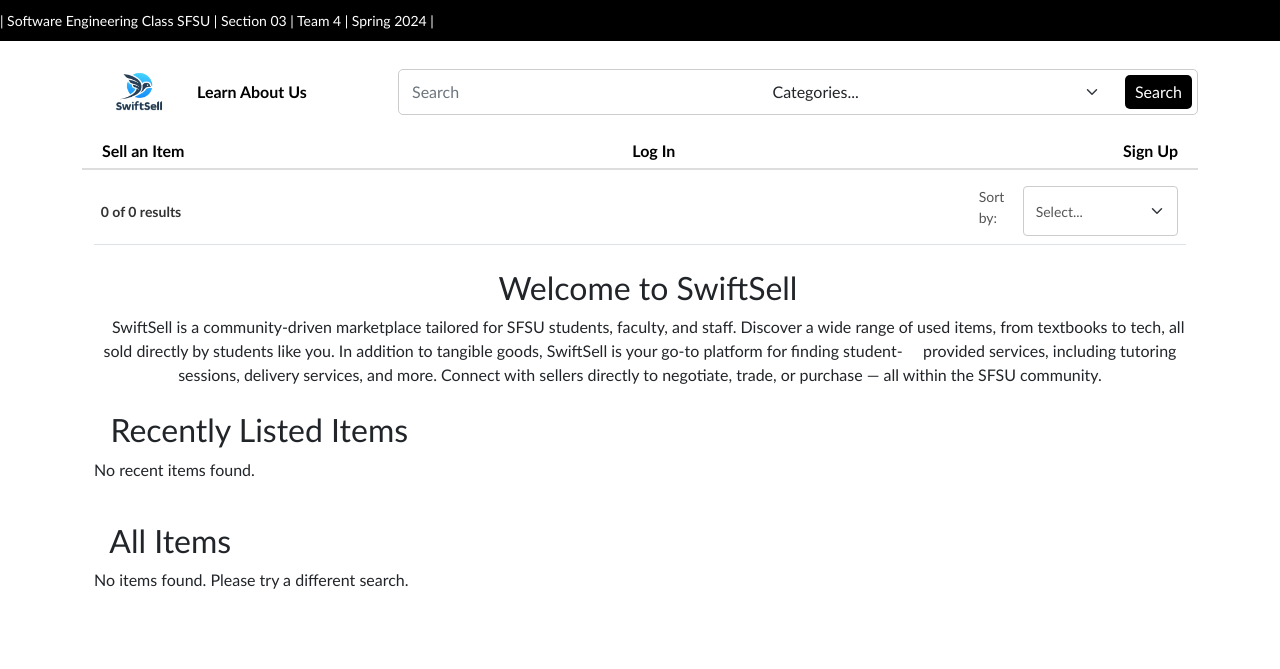
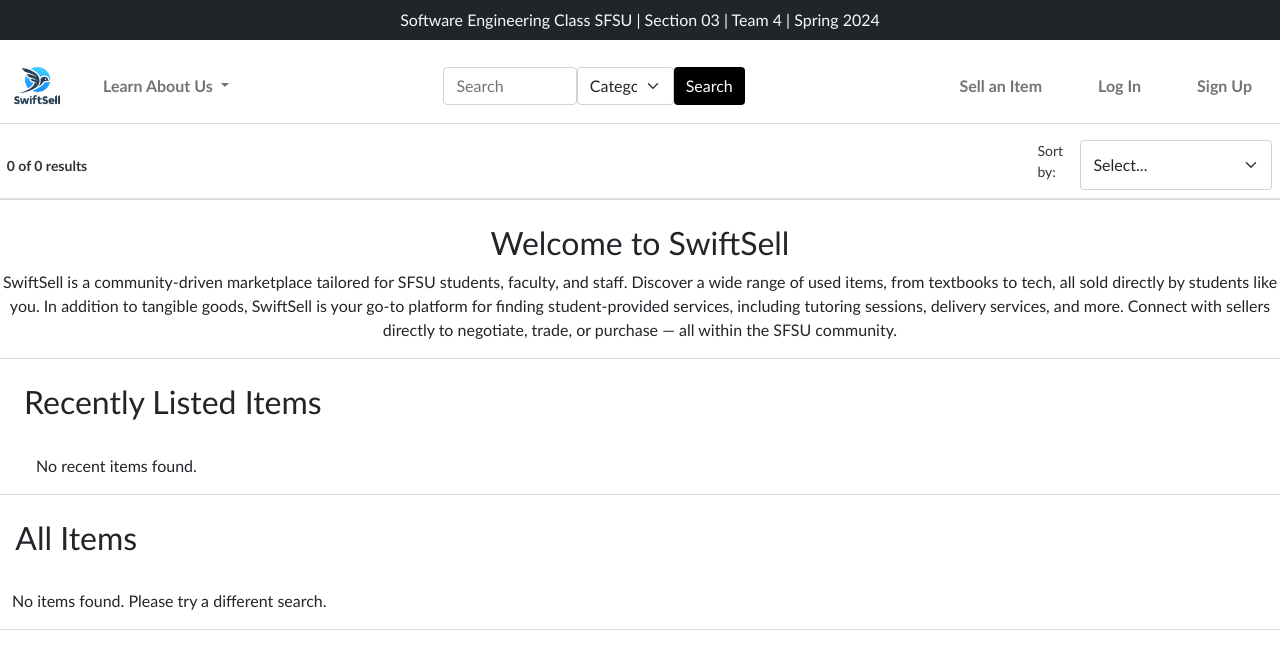
Before and after one commit to Amandeep-Singh-24/SwiftSell, a Flask app: page / in a window 1280 px wide. Shown: the top 669 px of the page. Run offline with Flask 3, Linux system fonts and the light colour scheme; data that the repository does not hold is empty; some libraries are stand-ins or nearby versions.

Commit message:
Adjusted for bootstrap

```diff
--- a/application/src/static/css/search.css
+++ b/application/src/static/css/search.css
@@ -8,24 +8,8 @@
     font-family: 'Trebuchet MS', 'Lucida Sans Unicode', 'Lucida Grande', 'Lucida Sans', Arial, sans-serif;
 }
 
-/* Small black header styling */
-.small-header {
-    background-color: #000;
-    color: #fff;
-    text-align: left;
-    padding: 10px 0;
-    font-size: 14px;
-    border-bottom: 0; /* No bottom margin */
-}
 
-/* Full-width navigation bar adjustments */
-.nav-search-bar {
-    background-color: white;
-    display: flex;
-    justify-content: space-between; /* Space between nav items */
-    align-items: center;
-    border-bottom: 2px solid #ddd;
-}
+
 
 /* Navigation items styling */
 .nav-item {
@@ -43,7 +27,6 @@
 
 /* Search form customization for inline display */
 .search-section {
-    display: flex;
     align-items: center;
     background-color: white;
     border: 1px solid #ccc;
@@ -54,7 +37,6 @@
 
 /* Adjustments for the search input */
 .search-section .form-control {
-    flex-grow: 1;
     border: none;
     padding: 5px 8px;
 }
@@ -76,28 +58,12 @@
     border-radius: 5px;
 }
 
-/* Cards layout for two items per row */
-.card-container {
-    display: flex;
-    flex-wrap: wrap;
-    justify-content: flex-start; /* This will take care of equal spacing around items */
-    align-items: flex-start;
-    gap: 10px; /* This adds space between the cards without the need for negative margins */
-}
-
-
 .card {
-    flex: 0 0 calc(50% - 20px); /* Adjust for gap, two per row */
-    display: flex;
-    justify-content: space-between; /* Distribute space between elements inside the card */
-    align-items: center; /* Align elements vertically */
-    padding: 20px;
-    background: #fff;
-    border-radius: 10px;
+    /* No need for flex-basis or width properties; Bootstrap's columns will handle the width */
     box-shadow: 0 2px 4px rgba(0,0,0,0.1);
-    position: relative; /* For absolute positioning of card-info */
-    border: 1px solid #dcdcdc; /* Light gray border */
-    margin: 7px;
+    border: 1px solid #dcdcdc;
+    margin-bottom: 30px; /* Or adjust as needed */
+    /* Remove any padding or margin that could affect the width */
 }
 
 .card:hover {
@@ -107,10 +73,7 @@
 .card-info {
     border-left: 2px solid #dcdcdc; /* Gray line to separate the price and button */
     padding: 50px;
-    display: flex;
-    flex-direction: column;
     justify-content: center;
-    align-items: flex-end; /* Align items to the end (right side) */
     height: 100%; /* Take full height of the card */
 }
 
@@ -134,12 +97,12 @@
     margin-right: 20px; /* Add margin to separate image from text */
     height: 200px;
     width: 175px;
+    margin-top: 15px;
 }
 
 .card-body {
-    display: flex;
+
     align-items: start; /* Align to the top */
-    flex-grow: 1; /* Allow the body to grow */
 }
 
 .card-title {
@@ -175,7 +138,6 @@
 }
 
 .results-sort-line {
-    display: flex;
     justify-content: space-between;
     align-items: center;
     padding: 10px 0;
@@ -191,7 +153,6 @@
 
 /* Styling for the 'Sort by' dropdown and label */
 .sort-section {
-    display: flex;
     align-items: center;
 }
 
@@ -273,13 +234,103 @@
     background-color: #ddd; /* Light grey background on hover */
 }
 
+.container-fluid {
+    padding-right: var(--bs-gutter-x, 0.75rem);
+    padding-left: var(--bs-gutter-x, 0.75rem);
+    margin-right: auto;
+    margin-left: auto;
+    border-bottom: 1px solid #dcdcdc;
+}
+
+.img-fluid.rounded-start {
+    object-fit: cover; /* Adjust as necessary */
+    width: 15pc;
+    height: 15pc; /* Adjust or set a fixed height as necessary */
+    margin-top: 7px;
+}
+
+
+.card-body, .card-footer {
+    padding: 1rem;
+    flex-grow: 1; /* Make footer and body take up equal space */
+    align-items: center; /* Center content vertically */
+    justify-content: center; /* Center content horizontally */
+}
+
+.card-price {
+    font-weight: bold;
+    color: red; /* Or any other color */
+    margin-bottom: 1rem; /* Space between the price and the button */
+    display: block; /* Makes sure that h5 is a block-level element, allowing margin auto to center */
+    margin: auto; /* Vertical margins auto for vertical centering */
+}
+
+.contact-seller {
+    width: auto; /* Allows the button to size according to its content */
+    padding: 0.375rem 0.75rem; /* Bootstrap's default button padding */
+    display: inline-block; /* Allows margins to be applied */
+    width: auto; /* Resets the width to be only as wide as its content */
+    margin: auto; /* Horizontal margins auto for horizontal centering */
+    background-color: #ffffff; /* Sets the background to white */
+    border: 1px solid #000000; /* Adds a black border to replace the lost contrast */
+    color: #000000; /* Sets text color to black */
+}
+
+.border-start {
+    border-left: 1px solid #dee2e6; /* Bootstrap default border color */
+    /* If your cards are of equal height, this should extend the border for the full height */
+}
+
+.my-3 {
+    margin-top: 1rem;
+    margin-bottom: 1rem;
+}
+
+/* Remove any border from the navbar itself */
+.navbar {
+    border-bottom: none; /* If there's a border set, remove it */
+}
+
+/* Remove any box-shadow from the navbar to get rid of any "thicker grey bar" */
+.navbar, .navbar-toggler {
+    box-shadow: none;
+}
+
+/* Set a thin grey border below the results bar */
+.results-sort-line {
+    border-bottom: 1px solid #dee2e6; /* Bootstrap's light grey color */
+}
+
+/* Ensure there is no extra padding or margin around the navbar that could be causing the effect */
+.navbar-brand, .navbar-nav .nav-link {
+    padding: 0; /* Adjust or remove padding as needed */
+}
+
+/* You may also need to adjust the margins if they are causing any unwanted space */
+.navbar-brand, .navbar-nav {
+    margin: 0; /* Adjust or remove margins as needed */
+}
+
+/* If there is a container or row around the navbar that has padding or a border, you may need to adjust that too */
+.container-fluid, .row {
+    padding: 0; /* Remove padding */
+    margin: 0; /* Remove margin if not needed */
+}
+
+.custom-search-btn {
+    background-color: black;
+    color: #fff;
+    border: none;
+}
+
+/* Change background color for hover state */
+.custom-search-btn:hover {
+    background-color: #dcdcdc;
+    color: #fff;
+}
+
 /* Responsive design for cards */
 @media (max-width: 768px) {
-    .card {
-        flex-direction: column;
-        align-items: flex-start;
-        flex: 0 0 100%;
-    }
     .card-info {
         position: absolute;
         top: 20px; /* Same as card's padding */
@@ -291,7 +342,6 @@
         margin-bottom: 10px; /* Space below image on smaller screens */
     }
     .nav-search-bar {
-        flex-direction: column;
         align-items: stretch; /* Align items to stretch to full width */
     }
 
--- a/application/templates/search_results.html
+++ b/application/templates/search_results.html
@@ -4,40 +4,50 @@
     <meta charset="UTF-8">
     <meta name="viewport" content="width=device-width, initial-scale=1.0">
     <title>Search Results - SwiftSell</title>
-    <link href="https://stackpath.bootstrapcdn.com/bootstrap/5.1.3/css/bootstrap.min.css" rel="stylesheet">
+    <link href="https://cdn.jsdelivr.net/npm/bootstrap@5.1.3/dist/css/bootstrap.min.css" rel="stylesheet">
     <link rel="stylesheet" href="{{ url_for('static', filename='css/search.css') }}">
 </head>
 <body>
     <!-- Small black header -->
-    <div class="small-header">
-        | Software Engineering Class SFSU | Section 03 | Team 4 | Spring 2024 |
+    <div class="bg-dark text-light text-center py-2">
+        Software Engineering Class SFSU | Section 03 | Team 4 | Spring 2024
     </div>
 
     <!-- Full-width Navigation Bar -->
-    <div class="container">
-        <nav class="nav-search-bar d-flex flex-wrap justify-content-between align-items-center mt-2 mb-2">
-            <a href="/" class="nav-item">
+<nav class="navbar navbar-expand-lg navbar-light">
+    <div class="container-fluid">
+        <!-- Logo -->
+        <a class="navbar-brand" href="/">
             <img src="{{ url_for('static', filename='images/Swiftsell.jpeg') }}" alt="SwiftSell Logo" class="navbar-logo"/>
         </a>
+
+        <!-- Toggle button for mobile view -->
+        <button class="navbar-toggler" type="button" data-bs-toggle="collapse" data-bs-target="#navbarNav" aria-controls="navbarNav" aria-expanded="false" aria-label="Toggle navigation">
+            <span class="navbar-toggler-icon"></span>
+        </button>
+
+        <!-- Navbar content -->
+        <div class="collapse navbar-collapse" id="navbarNav">
+            <!-- Left-aligned items - Learn About Us -->
             <ul class="navbar-nav me-auto">
-                <!-- 'Learn About Us' Dropdown -->
-                <li class="dropdown">
-                    <a href="#" class="nav-link dropbtn">Learn About Us</a>
-                    <div class="dropdown-content">
-                        <a href="/about/amandeepsingh">Amandeep Singh</a>
-                        <a href="/about/aymanearfaoui">Aymane Arfaoui</a>
-                        <a href="/about/alexisalvarez">Alexis Alvarez</a>
-                        <a href="/about/davedaly">Dave Daly</a>
-                        <a href="/about/markusreyer">Markus Reyer</a>
-                        <!-- ... more links ... -->
-                    </div>
+                <li class="nav-item dropdown">
+                    <a class="nav-link dropdown-toggle" href="#" id="navbarDropdown" role="button" data-bs-toggle="dropdown" aria-expanded="false">
+                        Learn About Us
+                    </a>
+                    <ul class="dropdown-menu" aria-labelledby="navbarDropdown">
+                        <li><a class="dropdown-item" href="/about/amandeepsingh">Amandeep Singh</a></li>
+                        <li><a class="dropdown-item" href="/about/aymanearfaoui">Aymane Arfaoui</a></li>
+                        <li><a class="dropdown-item" href="/about/alexisalvarez">Alexis Alvarez</a></li>
+                        <li><a class="dropdown-item" href="/about/davedaly">Dave Daly</a></li>
+                        <li><a class="dropdown-item" href="/about/markusreyer">Markus Reyer</a></li>
+                    </ul>
                 </li>
             </ul>
 
-            <!-- Search form with integrated categories dropdown -->
-            <form action="/" method="get" class="search-section d-flex">
-                <input type="text" placeholder="Search" name="search_query" value="{{ search_query }}" class="form-control me-2">
-                <select name="category" class="form-select me-2">
+            <!-- Center-aligned items - Search bar -->
+            <form class="d-flex mx-auto" style="width: 25%;" action="/" method="get" onsubmit="return validateSearch()">
+                <input class="form-control" type="search" placeholder="Search" aria-label="Search" name="search_query" value="{{ search_query }}" style="flex-grow: 1;width: 200%;">
+                <select class="form-select" name="category">
                     <option value="all" {% if category == 'all' or category == '' %}selected{% endif %}>Categories...</option>
                     {% for cat in categories %}
                     <option value="{{ cat.categories_id }}" {% if cat.categories_id|string == category|string %}selected{% endif %}>
@@ -45,68 +55,95 @@
                     </option>
                     {% endfor %}
                 </select>
-                <button type="submit" class="btn btn-primary">Search</button>
+                <button class="btn custom-search-btn" type="submit">Search</button>
             </form>
-            <a href="/sell" class="nav-item me-2">Sell an Item</a>
-            <a href="/login" class="nav-item me-2">Log In</a>
-            <a href="/signup" class="nav-item">Sign Up</a>
+
+            <!-- Right-aligned items - Sell, Log In, Sign Up -->
+            <ul class="navbar-nav ms-auto">
+                <li class="nav-item">
+                    <a class="nav-link" href="/sell">Sell an Item</a>
+                </li>
+                <li class="nav-item">
+                    <a class="nav-link" href="/login">Log In</a>
+                </li>
+                <li class="nav-item">
+                    <a class="nav-link" href="/signup">Sign Up</a>
+                </li>
+            </ul>
+        </div>
+    </div>
 </nav>
 
+    <!-- Modal for displaying character limit warning -->
+    <div class="modal fade" id="charLimitModal" tabindex="-1" aria-labelledby="charLimitModalLabel" aria-hidden="true">
+        <div class="modal-dialog">
+            <div class="modal-content">
+                <div class="modal-header">
+                    <h5 class="modal-title" id="charLimitModalLabel">Character Limit Exceeded</h5>
+                    <button type="button" class="btn-close" data-bs-dismiss="modal" aria-label="Close"></button>
+                </div>
+                <div class="modal-body">
+                    Your search query cannot exceed 40 characters.
+                </div>
+            </div>
+        </div>
+    </div>
+
     <!-- Results count and sort by section -->
-        <div class="container">
-            <div class="results-sort-line d-flex justify-content-between py-2 border-bottom">
+    <div class="container-fluid">
+        <div class="results-sort-line d-flex justify-content-between align-items-center py-2 border-bottom">
             <div>
-                    <!-- Display search term next to the number of results -->
                 <span> &nbsp; {{ number_of_results_shown }} of {{ total_results }} results{% if search_query %} for "{{ search_query }}"{% endif %}</span>
             </div>
-                <div class="sort-section">
+            <!-- Sort by section -->
+        <div class="d-flex align-items-center">
             <form action="/" method="get" class="d-flex">
                 <input type="hidden" name="search_query" value="{{ search_query }}">
                 <input type="hidden" name="category" value="{{ category }}">
-                        <label for="sortby" class="form-label">Sort by:</label>
-                        <select id="sortby" name="sort_by" class="form-select" onchange="this.form.submit()">
+                <label for="sortby" class="form-label me-2">Sort by:</label>
+                <select id="sortby" name="sort_by" class="form-select me-2" onchange="this.form.submit()">
                     <option value="">Select...</option>
                     <option value="price_asc" {% if sort_by == 'price_asc' %}selected{% endif %}>Price: Low to High</option>
                     <option value="price_desc" {% if sort_by == 'price_desc' %}selected{% endif %}>Price: High to Low</option>
                     <option value="name_asc" {% if sort_by == 'name_asc' %}selected{% endif %}>Name: A to Z</option>
                     <option value="name_desc" {% if sort_by == 'name_desc' %}selected{% endif %}>Name: Z to A</option>
                 </select>
-                        &nbsp; &nbsp;
             </form>
         </div>
     </div>
 </div>
-        <div></div>
-        <div class="container mt-4">
-            <div class="intro-section text-center">
-              <h2> &nbsp; Welcome to SwiftSell</h2>
-              <p>
-                &nbsp; &nbsp; SwiftSell is a community-driven marketplace tailored for SFSU students, faculty, and staff.
-                Discover a wide range of used items, from textbooks to tech, all sold directly by students like you.
-                In addition to tangible goods, SwiftSell is your go-to platform for finding student-
-                &nbsp; &nbsp; provided services, including tutoring sessions, delivery services, and more. Connect with sellers directly to negotiate,
-                trade, or purchase — all within the SFSU community.
-              </p>
-            </div>
+
+    <!-- Intro Section -->
+    <div class="container-fluid mt-4 text-center">
+        <h2>Welcome to SwiftSell</h2>
+        <p>SwiftSell is a community-driven marketplace tailored for SFSU students, faculty, and staff. Discover a wide range of used items, from textbooks to tech, all sold directly by students like you. In addition to tangible goods, SwiftSell is your go-to platform for finding student-provided services, including tutoring sessions, delivery services, and more. Connect with sellers directly to negotiate, trade, or purchase — all within the SFSU community.</p>
     </div>
 
 <!-- Recently Listed Items Section -->
 {% if not search_query %}
- <div class="container mt-4">
-    <h2 style="margin-top: 20px;"> &nbsp; Recently Listed Items</h2>
-     <div class="card-container">
+<div class="container-fluid mt-4 px-4">
+    <h2>Recently Listed Items</h2>
+    <div class="row row-cols-1 row-cols-lg-2 g-4">
         {% for item in recent_items %}
-         <div class="card">
+        <div class="col">
+            <div class="card h-100">
+                <div class="row g-0">
+                    <div class="col-md-4 d-flex align-items-center justify-content-center p-2">
+                        <img src="{{ url_for('static', filename=item.photo_path) }}" class="img-fluid rounded" alt="{{ item.title }}" style="object-fit: cover; max-height: 180px;">
+                    </div>
+                    <div class="col-md-5">
                         <div class="card-body">
-                 <img src="{{ url_for('static', filename=item.photo_path) }}" alt="{{ item.title }}" class="card-img">
-                 <div>
                             <h5 class="card-title">{{ item.title }}</h5>
                             <p class="card-text">{{ item.description }}</p>
                         </div>
                     </div>
-             <div class="card-info">
-                 <div class="card-price">${{ '%.2f'|format(item.price) }}</div>
-                 <button class="contact-seller">Contact Seller</button>
+                    <div class="col-md-3 d-flex flex-column justify-content-center border-start ps-4 pe-4">
+                        <div class="text-center">
+                            <h5 class="card-price text-danger">${{ '%.2f'|format(item.price) }}</h5>
+                            <button class="btn btn-outline-primary contact-seller">Contact Seller</button>
+                        </div>
+                    </div>
+                </div>
             </div>
         </div>
         {% else %}
@@ -116,22 +153,33 @@
 </div>
 {% endif %}
 
- <!-- All Items or Search Results -->
- <div class="container mt-4">
-     <h2 style="margin-top: 20px;"> &nbsp; {{  'Search Results' if search_query else 'All Items' }}</h2>
-     <div class="card-container">
+
+
+
+<!-- All Items or Search Results Section -->
+<div class="container-fluid mt-4">
+    <h2> &nbsp; {{ 'Search Results' if search_query else 'All Items' }}</h2>
+    <div class="row row-cols-1 row-cols-lg-2 g-4">
         {% for item in search_results %}
-         <div class="card">
+        <div class="col">
+            <div class="card h-100">
+                <div class="row g-0">
+                    <div class="col-md-4 d-flex align-items-center justify-content-center p-2">
+                        <img src="{{ url_for('static', filename=item.photo_path) }}" class="img-fluid rounded" alt="{{ item.title }}" style="object-fit: cover; max-height: 180px;">
+                    </div>
+                    <div class="col-md-5">
                         <div class="card-body">
-                 <img src="{{ url_for('static', filename=item.photo_path) }}" alt="{{ item.title }}" class="card-img">
-                 <div>
                             <h5 class="card-title">{{ item.title }}</h5>
                             <p class="card-text">{{ item.description }}</p>
                         </div>
                     </div>
-             <div class="card-info">
-                 <div class="card-price">${{ '%.2f'|format(item.price) }}</div>
-                 <button class="contact-seller">Contact Seller</button>
+                    <div class="col-md-3 d-flex flex-column justify-content-center border-start ps-4 pe-4">
+                        <div class="text-center">
+                            <h5 class="card-price text-danger">${{ '%.2f'|format(item.price) }}</h5>
+                            <button class="btn btn-outline-primary contact-seller">Contact Seller</button>
+                        </div>
+                    </div>
+                </div>
             </div>
         </div>
         {% else %}
@@ -140,7 +188,21 @@
     </div>
 </div>
 
+
+
     <!-- Bootstrap JavaScript bundle for interactive elements -->
-    <script src="https://stackpath.bootstrapcdn.com/bootstrap/5.1.3/js/bootstrap.bundle.min.js"></script>
+    <script src="https://cdn.jsdelivr.net/npm/bootstrap@5.1.3/dist/js/bootstrap.bundle.min.js" integrity="sha384-ka7Sk0Gln4gmtz2MlQnikT1wXgYsOg+OMhuP+IlRH9sENBO0LRn5q+8nbTov4+1p" crossorigin="anonymous"></script>
+    <script>
+        function validateSearch() {
+            var input = document.querySelector('input[name="search_query"]');
+            if (input.value.length > 40) {
+                var charLimitModal = new bootstrap.Modal(document.getElementById('charLimitModal'));
+                charLimitModal.show();
+                return false;
+            }
+            return true;
+        }
+        document.querySelector('form.search-section').addEventListener('submit', validateSearch);
+    </script>
 </body>
 </html>
```
Lines whose indentation alone changed are shown as unchanged.
